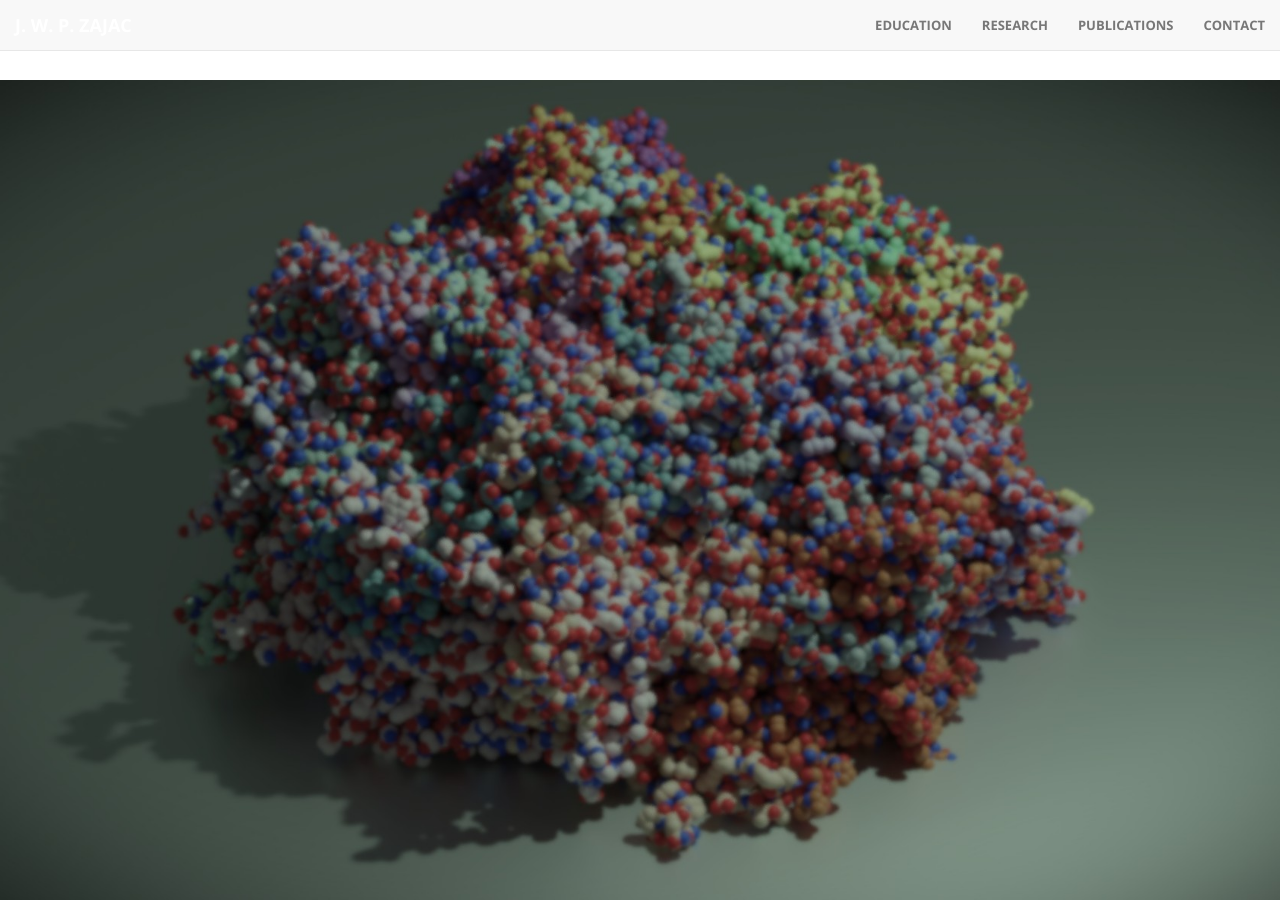
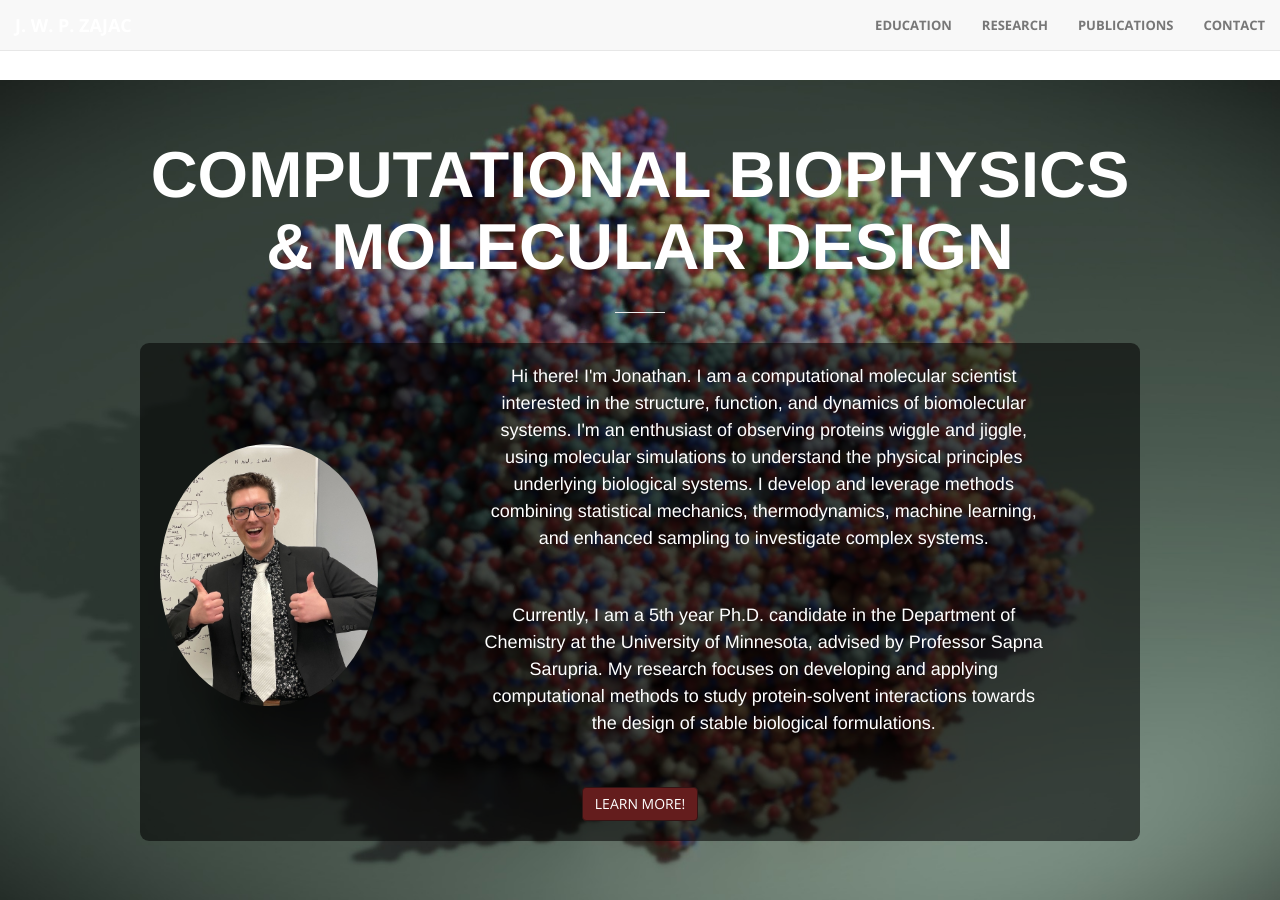
Before and after one commit to Jonathan-Zajac/Jonathan-Zajac.github.io, a Jekyll site: the page built from index.html, in a window 1280 px wide and 900 px high. Built offline with Jekyll 4.4.1, drawn with Linux system fonts in a browser that asks for light colours.

Commit message:
reorder publications, change primary theme color

```diff
--- a/_includes/header.html
+++ b/_includes/header.html
@@ -4,7 +4,7 @@
         position: relative;
         width: 100%;
         text-align: center;
-        color: rgba(255, 255, 255, 0);
+        color: rgb(255, 255, 255);
         overflow: hidden;
     }
 
@@ -18,7 +18,7 @@
         background-image: url('img/header.jpg');
         background-size: cover;
         background-position: center;
-        z-index: 1;
+        z-index: -1;
     }
 
     .header-content {
--- a/_includes/publications.html
+++ b/_includes/publications.html
@@ -75,13 +75,13 @@
             <select id="areaFilter">
                 <option value="all">All</option>
                 <!-- Add/remove research areas as needed -->
+                <option value="enhanced-sampling">Enhanced Sampling</option>
+                <option value="gpcr-pharmacology">GPCR Pharmacology</option>
+                <option value="hydrophobicity">Hydrophobicity</option>
                 <option value="molecular-dynamics">Molecular Dynamics</option>
+                <option value="protein-engineering">Protein Engineering</option>
                 <option value="protein-solvent">Protein–Solvent Interactions</option>
-                <option value="hydrophobicity">Hydrophobicity</option>
-                <option value="enhanced-sampling">Enhanced Sampling</option>
                 <option value="virology">Virology</option>
-                <option value="protein-engineering">Protein Engineering</option>
-                <option value="gpcr-pharmacology">GPCR Pharmacology</option>
             </select>
 
         </div>
--- a/css/main.scss
+++ b/css/main.scss
@@ -34,7 +34,7 @@
 // }
 
 // variables.less
-$theme-primary: #494240;
+$theme-primary: #db2929;
 $theme-dark: #0e0d0d;
 
 // Import partials from `sass_dir` (defaults to `_sass`)
```
